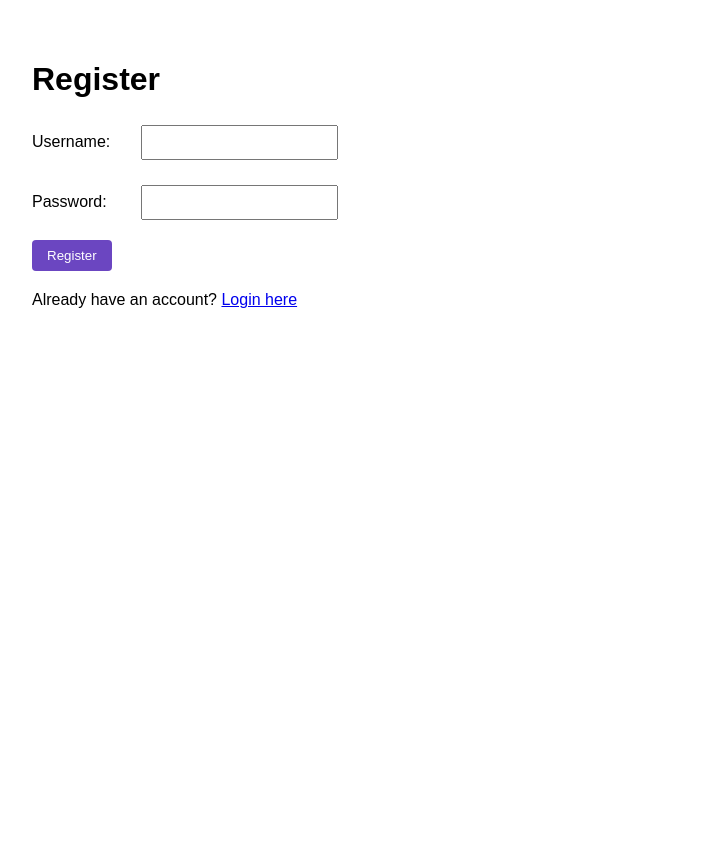
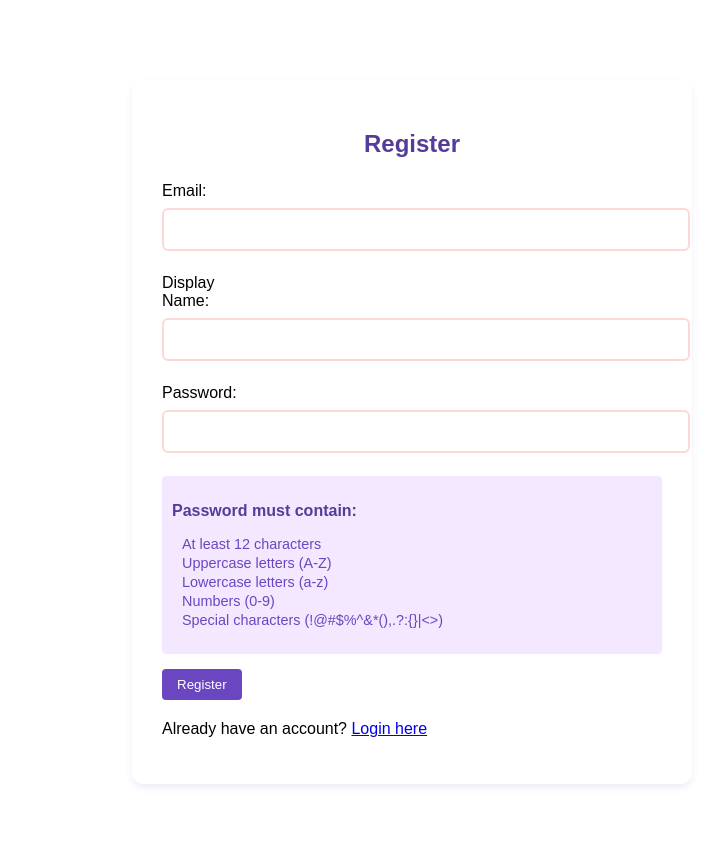
Before and after one commit to bwebem-138/to-do-list, a Flask app: page /register in a window 1280 px wide. Shown: the whole page, without its empty margins (228-949 px from the left). Before the commit the page ends 308 px from the top, so only its background shows below. Run offline with Flask 3, Linux system fonts and the light colour scheme.

Commit message:
Improved Application and added Self Signed Certificate for SSL

```diff
--- a/app/app.py
+++ b/app/app.py
@@ -2,6 +2,9 @@ from flask import Flask, render_template, request, redirect, url_for, flash, ses
 import mysql.connector
 import os
 from werkzeug.security import generate_password_hash, check_password_hash
+import hashlib
+import re
+from email_validator import validate_email, EmailNotValidError
 
 app = Flask(__name__)
 app.secret_key = os.urandom(24)
@@ -13,6 +16,9 @@ def get_db_connection():
         password=os.environ.get('MYSQL_PASSWORD', 'todopass123'),
         database=os.environ.get('MYSQL_DATABASE', 'todo_db')
     )
+
+def hash_username(username):
+    return hashlib.sha256(username.lower().encode('utf-8')).hexdigest()
 
 @app.route('/')
 def index():
@@ -85,22 +91,33 @@ def delete(task_id):
 @app.route('/register', methods=['GET', 'POST'])
 def register():
     if request.method == 'POST':
-        username = request.form['username'].encode('utf-8')
+        email = request.form['email']
         password = request.form['password']
+        name = request.form['name']
+
+        # Validate input
+        is_valid, message = validate_user_input(email, password, name)
+        if not is_valid:
+            flash(message, 'error')
+            return render_template('register.html')
+
+        # Hash email for storage
+        email_hash = hash_username(email)  # Reusing existing hash function
+        display_name = name.encode('utf-8')
 
         conn = get_db_connection()
         cursor = conn.cursor(dictionary=True)
 
-        # Check if username exists
-        cursor.callproc('get_user_by_username', [username])
+        # Check if email hash exists
+        cursor.callproc('get_user_by_email_hash', [email_hash])
         for result in cursor.stored_results():
             if result.fetchone():
-                flash('Username already exists', 'error')
+                flash('Email already registered', 'error')
                 return render_template('register.html')
 
-        # Create new user with hashed password
         hashed_password = generate_password_hash(password).encode('utf-8')
-        cursor.callproc('create_user', [username, hashed_password])
+        # Modified stored procedure to include email_hash and display_name
+        cursor.callproc('create_user', [email_hash, display_name, hashed_password])
         conn.commit()
 
         cursor.close()
@@ -114,27 +131,29 @@ def register():
 @app.route('/login', methods=['GET', 'POST'])
 def login():
     if request.method == 'POST':
-        username = request.form['username'].encode('utf-8')
+        email = request.form['email']
         password = request.form['password']
+
+        # Hash email for lookup
+        email_hash = hash_username(email)
 
         conn = get_db_connection()
         cursor = conn.cursor(dictionary=True)
 
-        cursor.callproc('get_user_by_username', [username])
+        cursor.callproc('get_user_by_email_hash', [email_hash])
         user = None
         for result in cursor.stored_results():
             user = result.fetchone()
 
         if user:
-            # Decode the stored hash before checking
             stored_password = user['password'].decode('utf-8')
             if check_password_hash(stored_password, password):
                 session['user_id'] = user['id']
-                session['username'] = user['username'].decode('utf-8')
+                session['display_name'] = user['display_name'].decode('utf-8')
                 flash('Welcome back!', 'success')
                 return redirect(url_for('tasks'))
 
-        flash('Invalid username or password', 'error')
+        flash('Invalid email or password', 'error')
         cursor.close()
         conn.close()
 
@@ -162,5 +181,45 @@ def delete_account():
     flash('Your account has been deleted', 'info')
     return redirect(url_for('login'))
 
+def validate_password(password):
+    """Password must be at least 12 characters and contain upper, lower, number and special char"""
+    if len(password) < 12:
+        return False, "Password must be at least 12 characters long"
+
+    if not re.search(r"[A-Z]", password):
+        return False, "Password must contain at least one uppercase letter"
+
+    if not re.search(r"[a-z]", password):
+        return False, "Password must contain at least one lowercase letter"
+
+    if not re.search(r"\d", password):
+        return False, "Password must contain at least one number"
+
+    if not re.search(r"[!@#$%^&*(),.?\":{}|<>]", password):
+        return False, "Password must contain at least one special character"
+
+    return True, "Password is valid"
+
+def validate_user_input(email, password, name):
+    try:
+        # Validate email
+        email_info = validate_email(email, check_deliverability=False)
+        email = email_info.normalized
+
+        # Validate password
+        is_valid_password, password_message = validate_password(password)
+        if not is_valid_password:
+            return False, password_message
+
+        # Validate name (at least 2 characters, only letters and spaces)
+        if not re.match(r"^[A-Za-z\s]{2,}$", name):
+            return False, "Name must contain only letters and spaces, and be at least 2 characters long"
+
+        return True, "All inputs are valid"
+
+    except EmailNotValidError as e:
+        return False, str(e)
+
 if __name__ == '__main__':
-    app.run(host='0.0.0.0', debug=True)
+    # Remove debug mode and use production settings
+    app.run(host='0.0.0.0', debug=False)
--- a/app/requirements.txt
+++ b/app/requirements.txt
@@ -4,3 +4,5 @@ cryptography==41.0.1
 Flask==2.3.3
 python.dotenv==1.0.0
 bcrypt==4.3.0
+email-validator==2.1.0
+gunicorn==21.2.0
--- a/app/static/styles.css
+++ b/app/static/styles.css
@@ -14,9 +14,22 @@ form div {
 }
 
 input[type="text"],
-input[type="password"] {
-    padding: 8px;
-    margin: 5px;
+input[type="password"],
+input[type="email"] {
+    width: 100%;
+    padding: 12px;
+    margin: 8px 0;
+    border: 2px solid #E9D8FD;
+    border-radius: 6px;
+    transition: all 0.3s ease;
+    outline: none;
+}
+
+input[type="text"]:focus,
+input[type="password"]:focus,
+input[type="email"]:focus {
+    border-color: #805AD5;
+    box-shadow: 0 0 0 3px rgba(128, 90, 213, 0.2);
 }
 
 label {
@@ -232,3 +245,51 @@ h2 {
     70% { opacity: 1; }
     100% { opacity: 0; }
 }
+
+.password-requirements {
+    margin: 15px 0;
+    padding: 10px;
+    background-color: #F3E8FF;
+    border-radius: 4px;
+}
+
+.password-requirements p {
+    color: #553C9A;
+    margin-bottom: 5px;
+    font-weight: bold;
+}
+
+.password-requirements ul {
+    list-style-type: none;
+    padding-left: 10px;
+}
+
+.password-requirements li {
+    color: #6B46C1;
+    font-size: 0.9em;
+    margin: 3px 0;
+}
+
+.form-container {
+    max-width: 500px;
+    margin: 40px auto;
+    padding: 30px;
+    background-color: white;
+    border-radius: 12px;
+    box-shadow: 0 4px 6px rgba(107, 70, 193, 0.1);
+}
+
+input:invalid {
+    border-color: #FED7D7;
+}
+
+input:valid {
+    border-color: #C6F6D5;
+}
+
+.form-container h2 {
+    color: #553C9A;
+    margin-bottom: 24px;
+    text-align: center;
+    font-size: 1.5em;
+}
--- a/app/templates/register.html
+++ b/app/templates/register.html
@@ -1,22 +1,36 @@
-{% extends "base.html" %}
+{% extends 'base.html' %}
 
 {% block title %}Register{% endblock %}
 
 {% block content %}
-<div class="auth-container">
-    <h1>Register</h1>
+<div class="form-container">
+    <h2>Register</h2>
     <form method="POST" action="{{ url_for('register') }}">
-        <div class="form-group">
-            <label for="username">Username:</label>
-            <input type="text" id="username" name="username" required>
+        <div>
+            <label for="email">Email:</label>
+            <input type="email" id="email" name="email" required>
         </div>
-        <div class="form-group">
+        <div>
+            <label for="name">Display Name:</label>
+            <input type="text" id="name" name="name" pattern="[A-Za-z\s]{2,}" title="Name must contain only letters and spaces" required>
+        </div>
+        <div>
             <label for="password">Password:</label>
-            <input type="password" id="password" name="password" required>
+            <input type="password" id="password" name="password" required
+                   pattern="^(?=.*[a-z])(?=.*[A-Z])(?=.*\d)(?=.*[!@#$%^&*(),.?:{}|<>])[A-Za-z\d!@#$%^&*(),.?:{}|<>]{12,}$"
+                   title="Password must be at least 12 characters and contain uppercase, lowercase, numbers and special characters">
         </div>
-        <div class="form-group">
-            <button type="submit">Register</button>
+        <div class="password-requirements">
+            <p>Password must contain:</p>
+            <ul>
+                <li>At least 12 characters</li>
+                <li>Uppercase letters (A-Z)</li>
+                <li>Lowercase letters (a-z)</li>
+                <li>Numbers (0-9)</li>
+                <li>Special characters (!@#$%^&*(),.?:{}|<>)</li>
+            </ul>
         </div>
+        <button type="submit">Register</button>
     </form>
     <p>Already have an account? <a href="{{ url_for('login') }}">Login here</a></p>
 </div>
--- a/app/templates/tasks.html
+++ b/app/templates/tasks.html
@@ -4,7 +4,7 @@
 
 {% block content %}
 <header>
-    <h1>Welcome, {{ username }}</h1>
+    <h1>Welcome, {{ session.get('display_name', 'Guest') }}</h1>
     <div class="header-buttons">
         <button onclick="confirmDeleteAccount()" class="delete-account-btn">Delete Account</button>
         <a href="{{ url_for('logout') }}" class="logout-btn">Logout</a>
```
Also changed, not shown: app/templates/login.html (+8 -14 lines), database.sql (+12 -12 lines), docker-compose.yml (+6 -3 lines), README.md, 2 other files.
